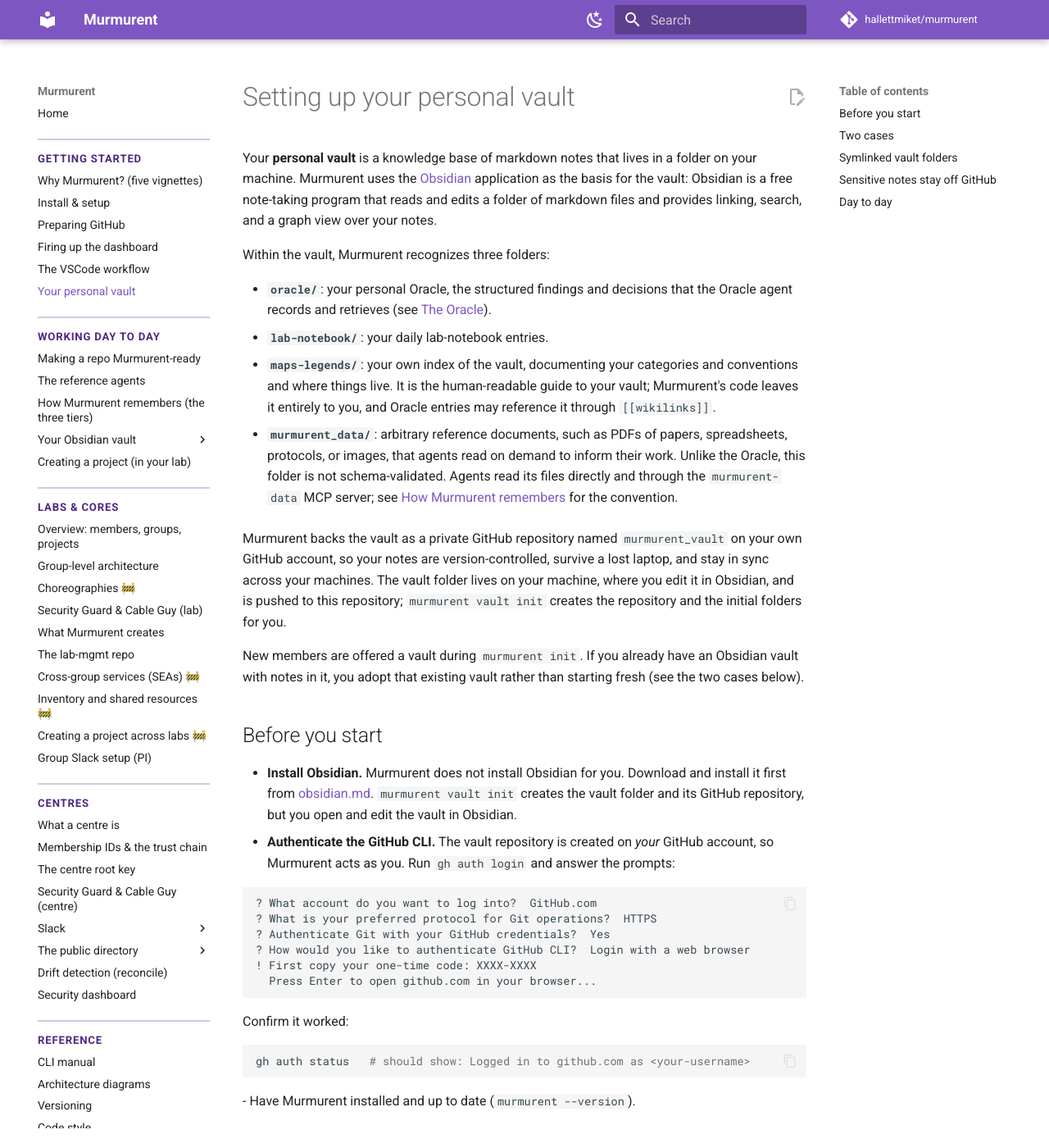
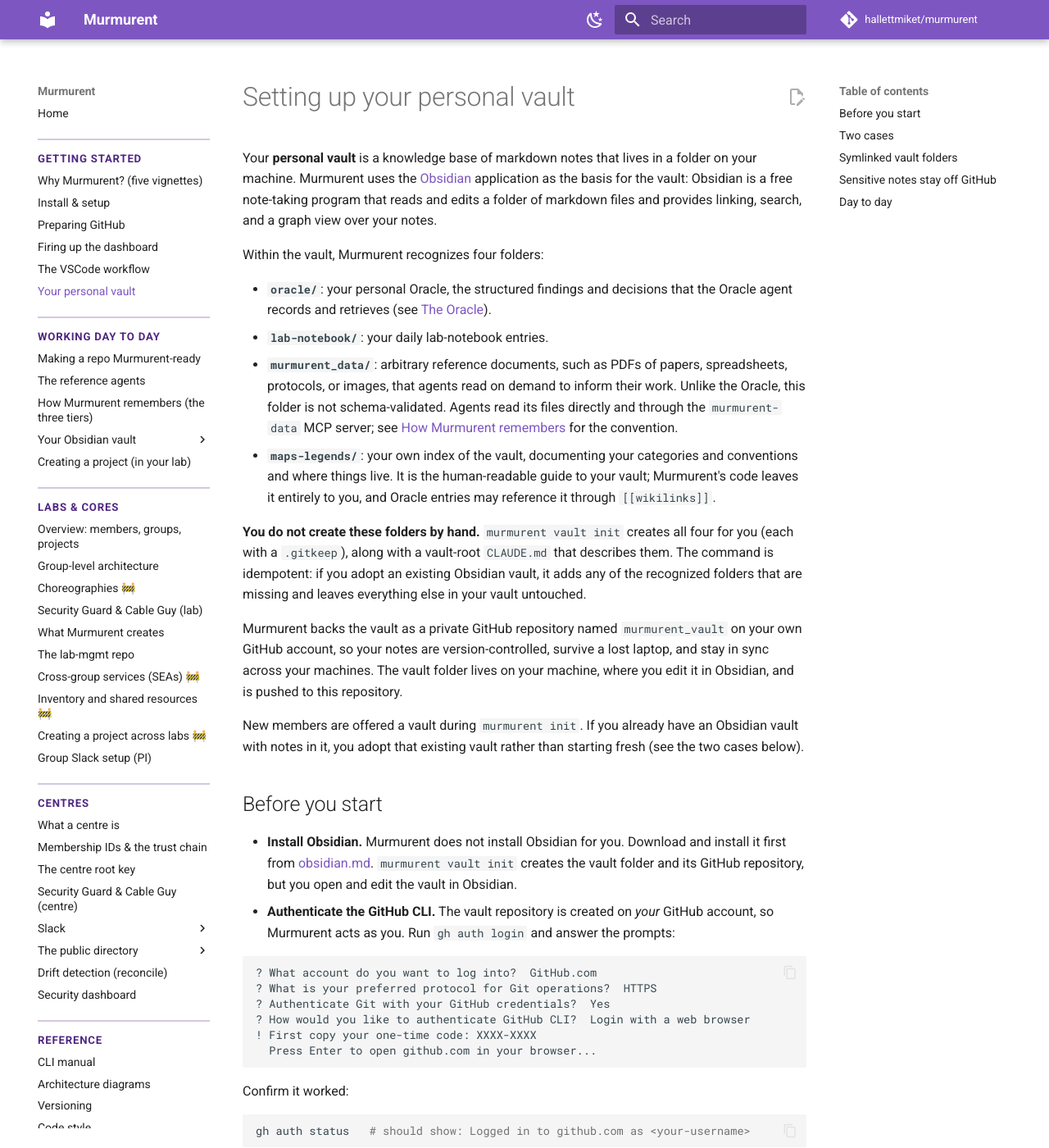
Before and after one commit to hallettmiket/murmurent, an MkDocs documentation site: the page built from docs/vault-setup.md, in a window 1280 px wide and 1400 px high. Shown: the whole window at 82% size. Built offline with MkDocs 1.6.1 and Material for MkDocs 9.7.7, drawn with Linux system fonts in a browser that asks for light colours; comment, search, counter and statistics services are not loaded; some of the changed text lies outside the part shown.

Commit message:
docs(vault): state that Murmurent creates the vault folders, not the user
Answer a common question: the user does not create oracle/, lab-notebook/,
murmurent_data/, or maps-legends/ by hand. `murmurent vault init` scaffolds
all four (each with a .gitkeep) plus a vault-root CLAUDE.md, and it is
idempotent: adopting an existing Obsidian vault adds any missing recognized
folders and leaves everything else untouched. Also fix the folder list
("three" -> four, with murmurent_data folded in) and add murmurent_data/ to
the vault-init scaffold line.

Co-Authored-By: Claude Opus 4.8 <noreply@anthropic.com>

```diff
--- a/docs/vault-setup.md
+++ b/docs/vault-setup.md
@@ -6,17 +6,12 @@ application as the basis for the vault: Obsidian is a free note-taking program
 that reads and edits a folder of markdown files and provides linking, search,
 and a graph view over your notes.
 
-Within the vault, Murmurent recognizes three folders:
+Within the vault, Murmurent recognizes four folders:
 
 - **`oracle/`**: your personal Oracle, the structured findings and decisions
   that the Oracle agent records and retrieves (see
   [The Oracle](oracle-workflow.md)).
 - **`lab-notebook/`**: your daily lab-notebook entries.
-- **`maps-legends/`**: your own index of the vault, documenting your
-  categories and conventions and where things live. It is the
-  human-readable guide to your vault; Murmurent's code leaves it entirely to
-  you, and Oracle entries may reference it through `[[wikilinks]]`.
-
 - **`murmurent_data/`**: arbitrary reference documents, such as PDFs of
   papers, spreadsheets, protocols, or images, that agents read on demand to
   inform their work. Unlike the Oracle, this folder is not schema-validated.
@@ -24,13 +19,22 @@ Within the vault, Murmurent recognizes three folders:
   server; see
   [How Murmurent remembers](memory.md#bringing-documents-into-the-vault-murmurent_data)
   for the convention.
+- **`maps-legends/`**: your own index of the vault, documenting your
+  categories and conventions and where things live. It is the
+  human-readable guide to your vault; Murmurent's code leaves it entirely to
+  you, and Oracle entries may reference it through `[[wikilinks]]`.
+
+**You do not create these folders by hand.** `murmurent vault init` creates
+all four for you (each with a `.gitkeep`), along with a vault-root
+`CLAUDE.md` that describes them. The command is idempotent: if you adopt an
+existing Obsidian vault, it adds any of the recognized folders that are
+missing and leaves everything else in your vault untouched.
 
 Murmurent backs the vault as a private GitHub repository named
 `murmurent_vault` on your own GitHub account, so your notes are
 version-controlled, survive a lost laptop, and stay in sync across your
 machines. The vault folder lives on your machine, where you edit it in
-Obsidian, and is pushed to this repository; `murmurent vault init` creates the
-repository and the initial folders for you.
+Obsidian, and is pushed to this repository.
 
 New members are offered a vault during `murmurent init`. If you already have an
 Obsidian vault with notes in it, you adopt that existing vault rather than
```
Also changed, not shown: other parts of docs/vault-setup.md (+1 -1 lines).
